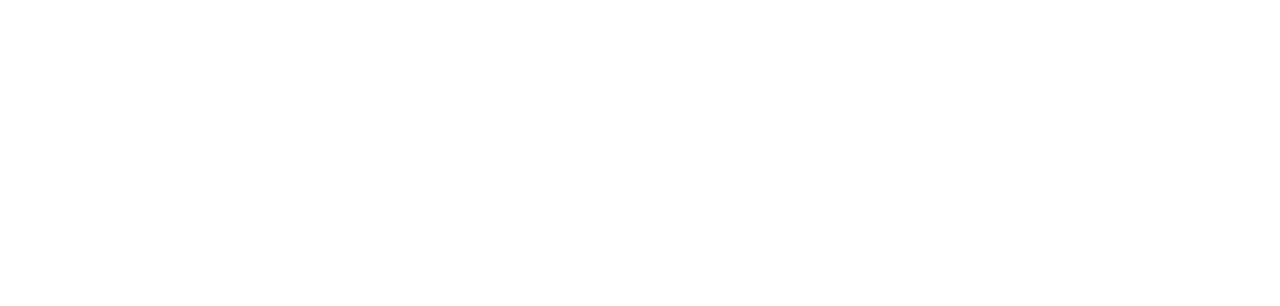
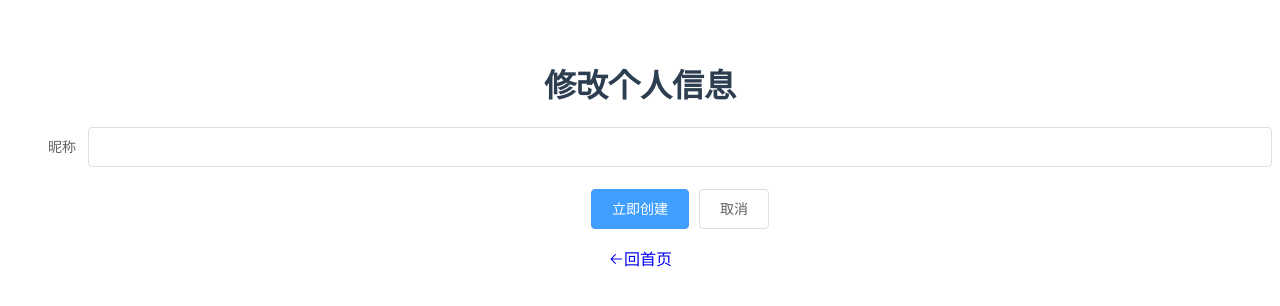
Before and after one commit to xxq0411/love-card, a Vue app: page /#/changeInfo in a window 1280 px wide. Shown: the top 306 px of the page. Built offline with nearby package versions, Linux system fonts and the light colour scheme.

Commit message:
增加详细页面

```diff
--- /dev/null
+++ b/src/components/Card/Creat.vue
@@ -0,0 +1,5 @@
+<template>
+  <div class="creat">
+    <h1>新建卡片</h1>
+  </div>
+</template>
--- /dev/null
+++ b/src/components/Card/Own.vue
@@ -0,0 +1,5 @@
+<template>
+  <div class="own">
+    <h1>已有卡片</h1>
+  </div>
+</template>
--- /dev/null
+++ b/src/components/Card/Use.vue
@@ -0,0 +1,5 @@
+<template>
+  <div class="use">
+    <h1>使用卡片</h1>
+  </div>
+</template>
--- /dev/null
+++ b/src/components/Card/dispatch.vue
@@ -0,0 +1,5 @@
+<template>
+  <div class="dispatch">
+    <h1>派发卡片</h1>
+  </div>
+</template>
--- /dev/null
+++ b/src/components/ChangeInfo.vue
@@ -0,0 +1,35 @@
+<template>
+  <div class="changeInfo">
+      <h1>修改个人信息</h1>
+      <el-form ref="form" label-width="80px">
+        <el-form ref="form" label-width="80px">
+          <el-form-item label="昵称">
+            <el-input v-model="userName"></el-input>
+          </el-form-item>
+          <el-form-item>
+            <el-button type="primary" @click="onSubmit">立即创建</el-button>
+            <el-button>取消</el-button>
+          </el-form-item>
+        </el-form>
+      </el-form>
+      <div class="backT0HomePage">
+        <router-link to='/Homepage' class="backToFirst">
+          <i class="el-icon-back">回首页</i>
+        </router-link>
+      </div>
+  </div>
+</template>
+<script>
+export default {
+  computed: {
+    // TODO: 修改昵称报错
+    userName () {
+      return this.$store.state.user.userName
+    }
+  },
+  methods: {
+    onSubmit () {
+    }
+  }
+}
+</script>
--- a/src/components/Homepage.vue
+++ b/src/components/Homepage.vue
@@ -1,9 +1,32 @@
 <template>
   <div class="homepage">
-        <header>
-            <h1>Hello {{userName}}</h1>
-        </header>
-    </div>
+    <el-row :gutter="20">
+      <el-col :span="19">
+        <h1 class="greet">Hello {{userName}}</h1>
+      </el-col>
+      <el-col :span="5">
+        <router-link to="/changeInfo">修改个人信息</router-link>
+      </el-col>
+    </el-row>
+  <el-col :span="12">
+    <h5>卡片库</h5>
+    <el-menu class="el-menu-vertical-demo">
+      <el-menu-item index="1">
+        <span slot="title"><router-link to="/creat" tag="li">新建卡片</router-link></span>
+      </el-menu-item>
+      <el-menu-item index="2">
+        <span slot="title">派发卡片</span>
+      </el-menu-item>
+      <el-menu-item index="3">
+        <span slot="title">已有卡片</span>
+      </el-menu-item>
+      <el-menu-item index="4">
+        <span slot="title">使用卡片</span>
+      </el-menu-item>
+    </el-menu>
+  </el-col>
+  <router-view></router-view>
+  </div>
 </template>
 
 <script>
--- a/src/components/Login.Vue
+++ b/src/components/Login.Vue
@@ -37,6 +37,7 @@
       }
     },
     login: function (email, password) {
+      // 注意声明this的位置
       const _this = this
       this.$http
         .post('http://47.75.71.205/api/love/login', {
@@ -48,6 +49,7 @@
             _this.$store.commit('updateUser', res.data.data)
             _this.$router.push({path: '/homepage'})
             localStorage.setItem('token', res.data.token)
+            console.log(res.data.data)
           }
         })
         .catch(function (error) {
--- a/src/router/index.js
+++ b/src/router/index.js
@@ -4,6 +4,8 @@
 import Login from '@/components/Login'
 import First from '@/components/First'
 import Homepage from '@/components/Homepage'
+import ChangeInfo from '@/components/ChangeInfo'
+import Creat from '@/components/Card/Creat'
 
 Vue.use(Router)
 
@@ -28,6 +30,16 @@
       path: '/homepage',
       name: 'Homepage',
       component: Homepage
+    },
+    {
+      path: '/changeInfo',
+      name: 'ChangeInfo',
+      component: ChangeInfo
+    },
+    {
+      path: '/creat',
+      name: 'Crate',
+      component: Creat
     }
   ]
 })
```
